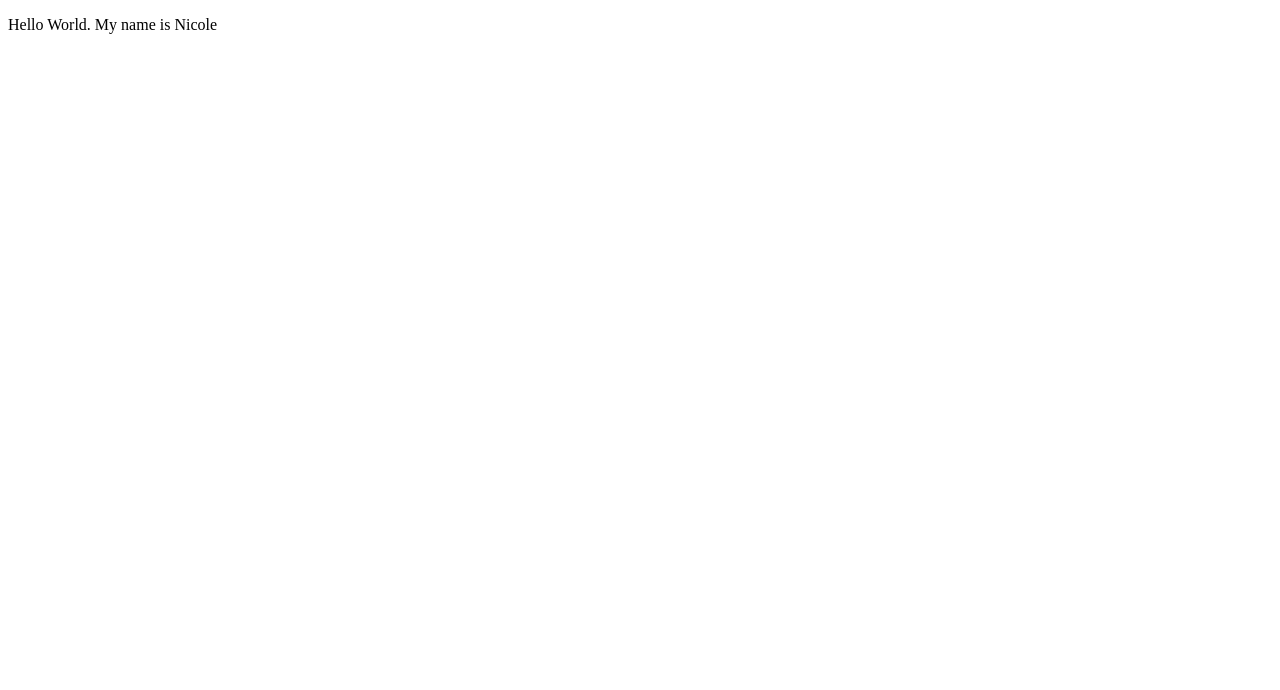
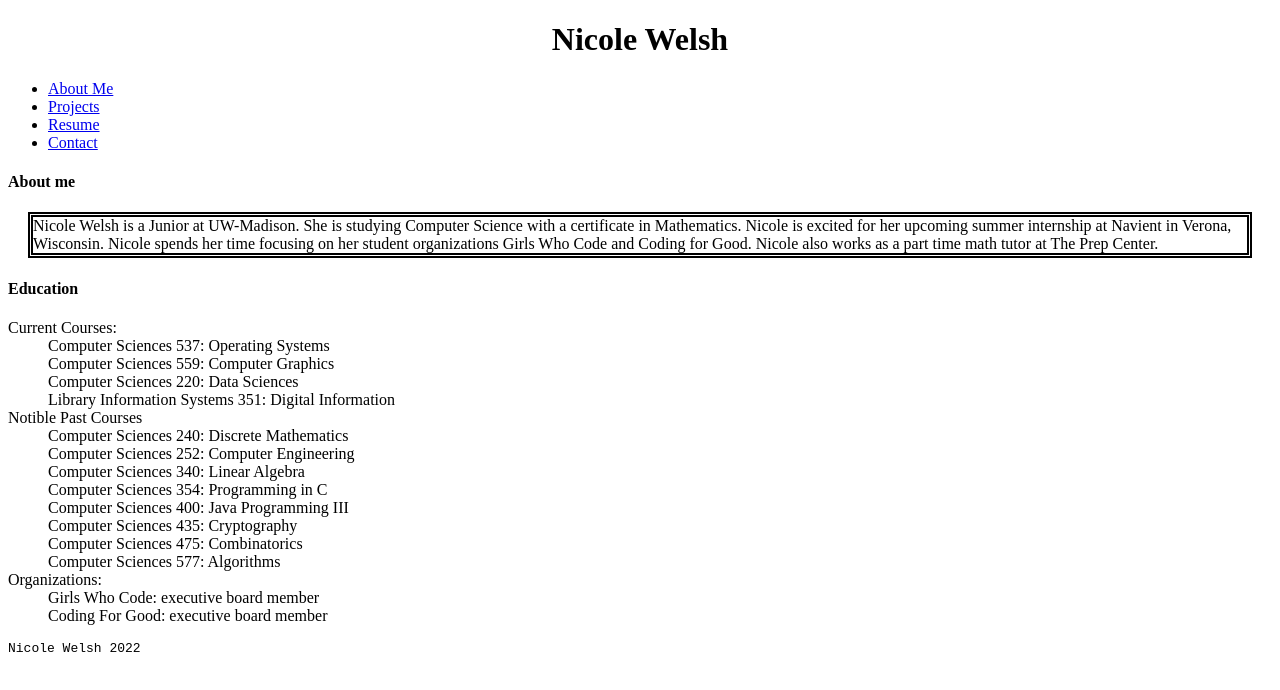
Before and after one commit to newelsh/newelsh.github.io, a plain HTML site: page index.html in a window 1280 px wide. Drawn offline with Linux system fonts and the light colour scheme.

Commit message:
Update index.html

```diff
--- a/index.html
+++ b/index.html
@@ -1,11 +1,57 @@
+<!-- HTML declaration and title element -->
 <!DOCTYPE html>
 <html>
 <head>
-<title>Page Title</title>
+    <!-- image 1-->
+    <link rel="icon" href="images\logot.png" type="image/icon type" alt="logo">
+    <link rel="stylesheet" type="text/css" href="style.css" media="screen"/>
+    <title>Nicole Welsh Home</title>
 </head>
 <body>
 
-<p>Hello World. My name is Nicole</p>
+    <!-- heading level 1-->
+    <h1 style="font-weight: bold; text-align: center;"> Nicole Welsh </h1>
+    <!-- 4 styling changes -->
+
+    <!-- list item -->
+    <ul >
+        <li><a href="index.html">About Me</a></li>
+        <li><a href="Projects.html">Projects</a></li>
+        <li><a href="Resume.html">Resume</a></li>
+        <li><a href="Contact.html">Contact</a></li>
+    </ul>
+
+    <h4>About me</h4>
+    <!-- a paragraph-->
+    <p  style="border-style: double; border-width: 5px; margin: 20px; "> Nicole Welsh is a Junior at UW-Madison. She is studying Computer Science with a certificate in Mathematics. Nicole is excited for her upcoming summer internship at Navient in Verona, Wisconsin. Nicole spends her time focusing on her student organizations Girls Who Code and Coding for Good. Nicole also works as a part time math tutor at The Prep Center. </p>
+
+    <h4>Education</h4>
+
+    <dl>
+        <dt>Current Courses: </dt>
+        <dd>Computer Sciences 537: Operating Systems </dd>
+        <dd>Computer Sciences 559: Computer Graphics</dd>
+        <dd>Computer Sciences 220: Data Sciences </dd>
+        <dd>Library Information Systems 351: Digital Information </dd>
+        <dt>Notible Past Courses</dt>
+        <dd>Computer Sciences 240: Discrete Mathematics </dd>
+        <dd>Computer Sciences 252: Computer Engineering </dd>
+        <dd>Computer Sciences 340: Linear Algebra</dd>
+        <dd>Computer Sciences 354: Programming in C</dd>
+        <dd>Computer Sciences 400: Java Programming III</dd>
+        <dd>Computer Sciences 435: Cryptography</dd>
+        <dd>Computer Sciences 475: Combinatorics </dd>
+        <dd>Computer Sciences 577: Algorithms</dd>
+        <dt>Organizations: </dt>
+        <dd>Girls Who Code: executive board member </dd>
+        <dd>Coding For Good: executive board member </dd>
+
+      </dl>
+    <!-- List items: description list :(-->
 
 </body>
+
+<footer>
+    <p style="font-family: monospace;"> Nicole Welsh 2022</p>
+</footer>
 </html>
```
